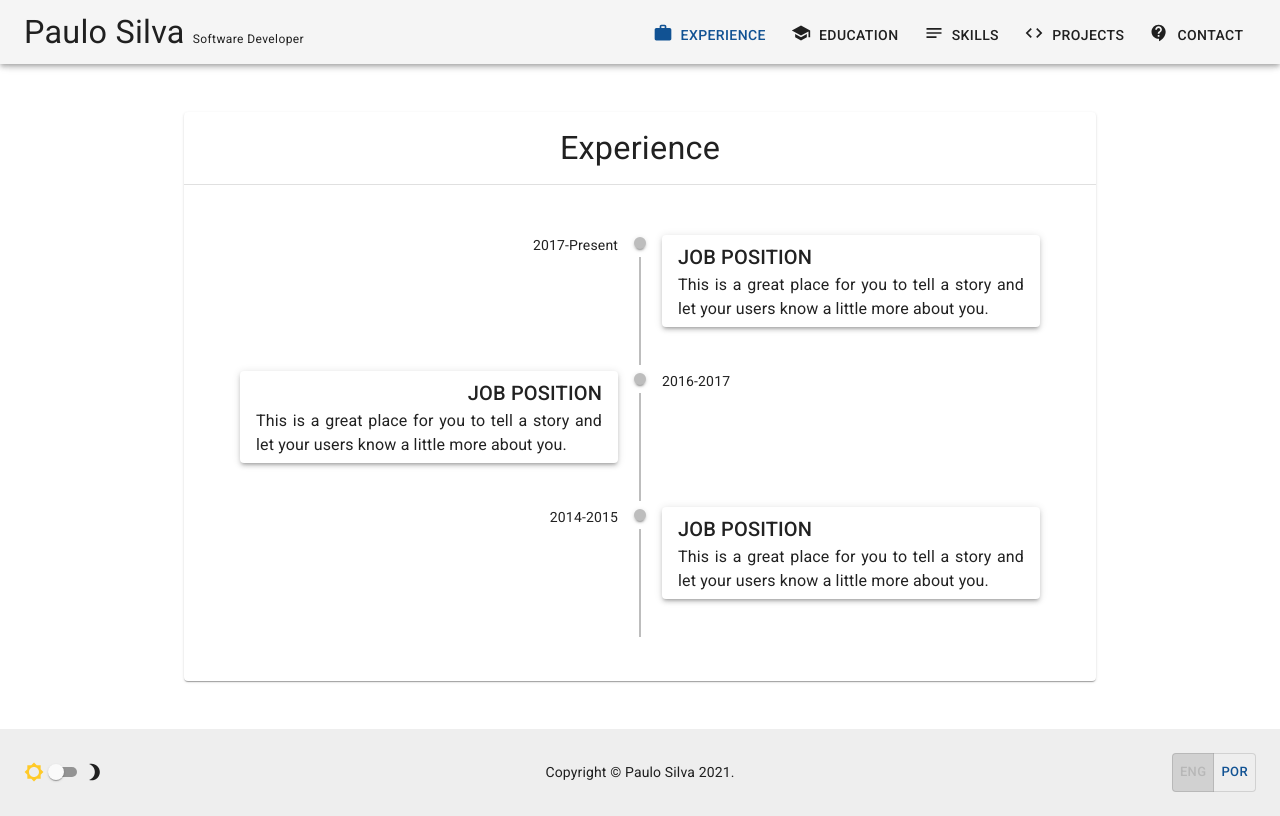
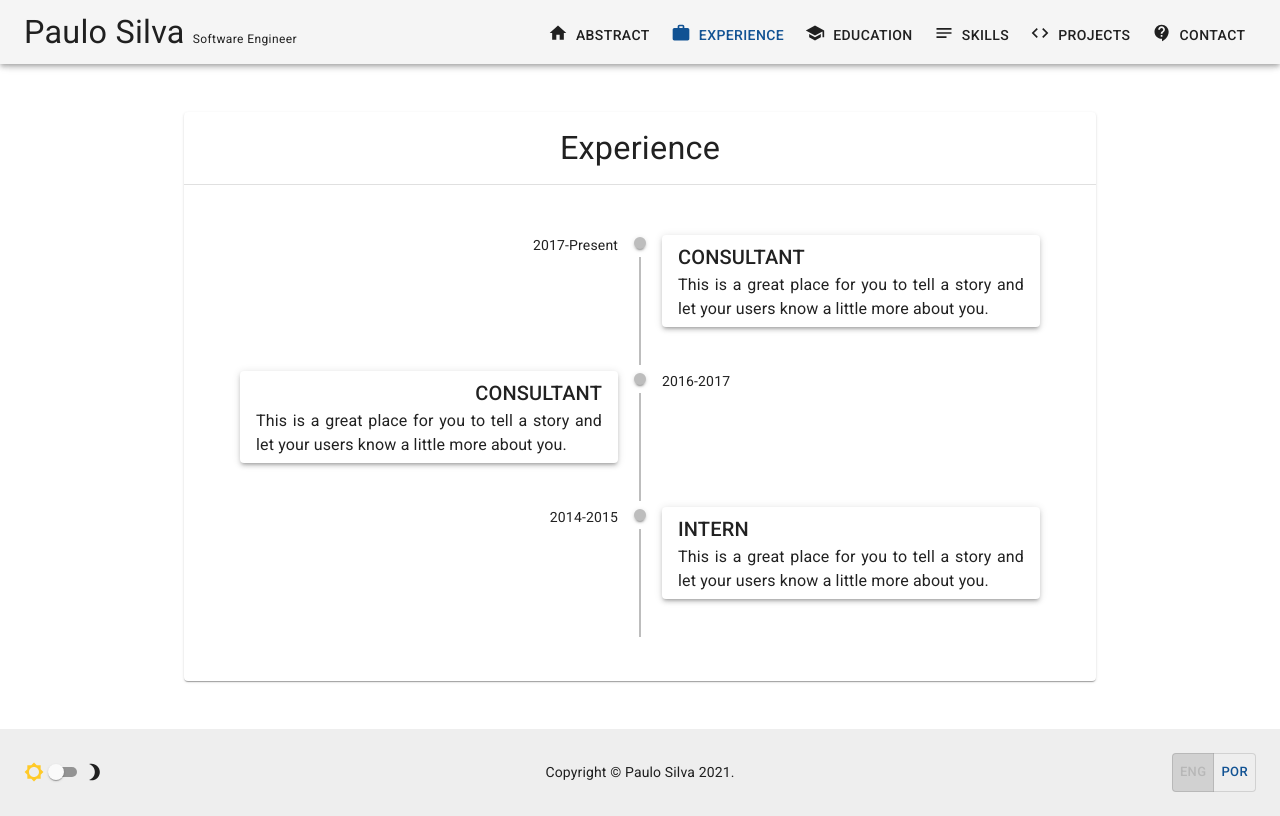
Before and after one commit to padsilva/about-me, a Next.js app: page /experience in a window 1280 px wide. Built offline with nearby package versions, Linux system fonts and the light colour scheme.

Commit message:
add abstract to top menu

```diff
--- a/src/components/Home/index.js
+++ b/src/components/Home/index.js
@@ -57,7 +57,7 @@ const Home = () => {
                 <Typography variant="h4" component="h5">
                   Paulo Silva
                 </Typography>
-                <Typography variant="subtitle2">Software Developer</Typography>
+                <Typography variant="subtitle2">{f('position')}</Typography>
               </Grid>
               <Grid
                 container
--- a/src/components/Menu/data.js
+++ b/src/components/Menu/data.js
@@ -1,6 +1,18 @@
-import { Code, ContactSupport, Notes, School, Work } from '@material-ui/icons'
+import {
+  Code,
+  ContactSupport,
+  Home,
+  Notes,
+  School,
+  Work
+} from '@material-ui/icons'
 
 export default [
+  {
+    icon: <Home fontSize="small" />,
+    link: '/',
+    name: 'home'
+  },
   {
     icon: <Work fontSize="small" />,
     link: '/experience',
--- a/src/components/TopBar/index.js
+++ b/src/components/TopBar/index.js
@@ -1,31 +1,47 @@
-import { AppBar, Box, Grid, Toolbar, Typography } from '@material-ui/core'
+import {
+  AppBar,
+  Box,
+  Grid,
+  Hidden,
+  Toolbar,
+  Typography
+} from '@material-ui/core'
+import { useIntl } from 'react-intl'
 
 import Menu from 'components/Menu'
-import InternalLink from 'components/InternalLink'
 
-const TopBar = () => (
+const TopBar = () => {
+  const { formatMessage } = useIntl()
+  const f = (id) => formatMessage({ id })
+
+  return (
     <>
       <AppBar position="fixed" color="default">
         <Toolbar>
-        <Grid container direction="row" justify="center" alignItems="baseline">
+          <Grid
+            container
+            direction="row"
+            justify="center"
+            alignItems="baseline"
+          >
             <Grid item xs>
-            <InternalLink href="/">
               <Box mr={1} display="inline">
                 <Typography variant="h4" display="inline">
                   Paulo Silva
                 </Typography>
               </Box>
-              <Typography variant="caption">Software Developer</Typography>
-            </InternalLink>
+              <Hidden mdDown>
+                <Typography variant="caption">{f('position')}</Typography>
+              </Hidden>
             </Grid>
             <Grid
               container
               item
               xs={2}
               sm={1}
-            md={8}
-            lg={6}
-            xl={4}
+              md={9}
+              lg={7}
+              xl={5}
               direction="row"
               justify="space-around"
               alignItems="center"
@@ -39,5 +55,6 @@ const TopBar = () => (
       <Toolbar id="back-to-top-anchor" />
     </>
   )
+}
 
 export default TopBar
--- a/src/lang/en.json
+++ b/src/lang/en.json
@@ -1,6 +1,8 @@
 {
   "hometown": "Lisbon",
+  "position": "Software Engineer",
   "abstract": "<p>Velit non enim exercitation culpa aute ad commodo non pariatur dolore eiusmod dolore. Eu esse nulla dolore dolor pariatur aliquip cillum elit aliquip. Adipisicing consequat proident voluptate proident.</p><p>Consequat excepteur laborum laboris minim culpa dolore laboris cupidatat sit. Nostrud sint cillum aute non ipsum elit veniam Lorem. Nisi laborum enim ipsum adipisicing officia.</p><p>Do veniam qui et ea deserunt et reprehenderit qui minim. Aliqua aliquip ullamco proident aliquip esse quis nulla ipsum et nisi. Occaecat pariatur eiusmod dolor occaecat.</p>",
+  "home": "Abstract",
   "experience": "Experience",
   "education": "Education",
   "skills": "Skills",
@@ -17,19 +19,24 @@
   "string.email": "Invalid email.",
   "header": "Header",
   "jobDate1": "2017-Present",
-  "jobPosition1": "Job Position",
+  "jobInstitution1": "Eximbills Technologies",
+  "jobPosition1": "Consultant",
   "jobDescription1": "This is a great place for you to tell a story and let your users know a little more about you.",
   "jobDate2": "2016-2017",
-  "jobPosition2": "Job Position",
+  "jobInstitution2": "agap2IT",
+  "jobPosition2": "Consultant",
   "jobDescription2": "This is a great place for you to tell a story and let your users know a little more about you.",
   "jobDate3": "2014-2015",
-  "jobPosition3": "Job Position",
+  "jobInstitution3": "iClio",
+  "jobPosition3": "Intern",
   "jobDescription3": "This is a great place for you to tell a story and let your users know a little more about you.",
   "educationDate1": "2013-2015",
-  "educationPosition1": "University of Coimbra",
+  "educationGrade1": "Master in Informatics Engineering",
+  "educationInstitution1": "University of Coimbra",
   "educationDescription1": "This is a great place for you to tell a story and let your users know a little more about you.",
   "educationDate2": "2008-2013",
-  "educationPosition2": "University of Coimbra",
+  "educationGrade2": "Bachelor's Degree in Informatics Engineering",
+  "educationInstitution2": "University of Coimbra",
   "educationDescription2": "This is a great place for you to tell a story and let your users know a little more about you.",
   "wonGames.description": "<p>Cras mattis consectetur purus sit amet fermentum. Cras justo odio, dapibus ac facilisis in, egestas eget quam. Morbi leo risus, porta ac consectetur ac, vestibulum at eros.</p><p>Praesent commodo cursus magna, vel scelerisque nisl consectetur et. Vivamus sagittis lacus vel augue laoreet rutrum faucibus dolor auctor.</p><p>Aenean lacinia bibendum nulla sed consectetur. Praesent commodo cursus magna, vel scelerisque nisl consectetur et. Donec sed odio dui. Donec ullamcorper nulla non metus auctor fringilla.</p><p>Cras mattis consectetur purus sit amet fermentum. Cras justo odio, dapibus ac facilisis in, egestas eget quam. Morbi leo risus, porta ac consectetur ac, vestibulum at eros.</p><p>Praesent commodo cursus magna, vel scelerisque nisl consectetur et. Vivamus sagittis lacus vel augue laoreet rutrum faucibus dolor auctor.</p><p>Aenean lacinia bibendum nulla sed consectetur. Praesent commodo cursus magna, vel scelerisque nisl consectetur et. Donec sed odio dui. Donec ullamcorper nulla non metus auctor fringilla.</p>",
   "myTrips.description": "An interactive world map with some points of interest: hometown, visited countries and places to visit.",
--- a/src/lang/pt.json
+++ b/src/lang/pt.json
@@ -1,6 +1,8 @@
 {
   "hometown": "Lisboa",
+  "position": "Engenheiro de Software",
   "abstract": "<p>Com formação em Engenharia Informática, procuro novos desafios que possibilitem a construção da minha carreira nesta área à qual me tenho dedicado com entusiasmo ao longo destes anos.</p><p>Pretendo demonstrar todo o meu potencial e em simultâneo valorizar o meu trabalho com foco numa realização competente e eficaz.</p><p>Para além da minha área de formação académica existem outras das quais tenho interesse, nomeadamente: cinema, desporto, música e natureza.</p>",
+  "home": "Resumo",
   "experience": "Experiência",
   "education": "Educação",
   "skills": "Competências",
@@ -17,20 +19,25 @@
   "string.email": "Email inválido.",
   "header": "Cabeçalho",
   "jobDate1": "2017-Presente",
-  "jobPosition1": "Posição",
-  "jobDescription1": "Minim do nisi tempor esse consequat officia consequat adipisicing dolor anim.",
+  "jobInstitution1": "Eximbills Technologies",
+  "jobPosition1": "Consultor",
+  "jobDescription1": "<p>Desenvolvimento e otimização do software Eximbills Enterprise, dedicado ao sector bancário, nomeadamente ao Trade Finance, e em concordância com as normas SWIFT, UCP e ISO20022.</p><p>Capacidade de análise, negociação, resolução de conflitos e tomada de decisões em curtos períodos de tempo, inerente à relação direta com os clientes (nacionais e internacionais).</p><p>Funções de líder técnico: atribuição de tarefas, formação, gestão de expectativas e planeamento.</p>",
   "jobDate2": "2016-2017",
-  "jobPosition2": "Posição",
-  "jobDescription2": "Minim do nisi tempor esse consequat officia consequat adipisicing dolor anim.",
+  "jobInstitution2": "agap2IT",
+  "jobPosition2": "Consultor",
+  "jobDescription2": "<p>Minim do nisi tempor esse consequat officia consequat adipisicing dolor anim.</p>",
   "jobDate3": "2014-2015",
-  "jobPosition3": "Posição",
-  "jobDescription3": "Minim do nisi tempor esse consequat officia consequat adipisicing dolor anim.",
+  "jobInstitution3": "iClio",
+  "jobPosition3": "Estagiário",
+  "jobDescription3": "<p>Tomadas de decisão de engenharia de software. Desenvolvimento e integração de uma aplicação de geração de árvores genealógicas.</p>",
   "educationDate1": "2013-2015",
-  "educationPosition1": "Universidade de Coimbra",
-  "educationDescription1": "Minim do nisi tempor esse consequat officia consequat adipisicing dolor anim.",
+  "educationGrade1": "Mestrado em Engenharia Informática",
+  "educationInstitution1": "Universidade de Coimbra",
+  "educationDescription1": "<p>Conhecimentos adquiridos nas diversas áreas específicas de engenharia informática, nomeadamente: Engenharia de Redes de Comunicação, Sistemas e Computação, Sistemas de Informação e Engenharia de Software.</p>",
   "educationDate2": "2008-2013",
-  "educationPosition2": "Universidade de Coimbra",
-  "educationDescription2": "Minim do nisi tempor esse consequat officia consequat adipisicing dolor anim.",
+  "educationGrade2": "Licenciatura em Engenharia Informática",
+  "educationInstitution2": "Universidade de Coimbra",
+  "educationDescription2": "<p>Conhecimentos adquiridos para assegurar uma formação de base sólida em diversas áreas estruturantes, nomeadamente: na matemática, física e programação.</p>",
   "wonGames.description": "<p>Fugiat magna magna velit est in ullamco duis ipsum irure adipisicing velit. Proident dolor occaecat irure mollit veniam consectetur labore in laboris ad proident eiusmod irure fugiat. Amet esse tempor tempor sit Lorem.</p><p>Sunt deserunt labore eu sunt aliquip ullamco occaecat nisi est mollit nulla tempor et ullamco. Tempor culpa sint duis anim id ipsum sint exercitation ad. Nisi non id velit Lorem proident id velit tempor exercitation ex.</p><p>Officia nisi sint Lorem sint sunt. Anim anim duis deserunt laborum elit culpa aute Lorem. Mollit ipsum do cillum qui ad occaecat reprehenderit cupidatat consequat consequat quis. Ut adipisicing velit eu occaecat do laboris dolore. Est enim id est in mollit.</p><p>Fugiat magna magna velit est in ullamco duis ipsum irure adipisicing velit. Proident dolor occaecat irure mollit veniam consectetur labore in laboris ad proident eiusmod irure fugiat. Amet esse tempor tempor sit Lorem.</p><p>Sunt deserunt labore eu sunt aliquip ullamco occaecat nisi est mollit nulla tempor et ullamco. Tempor culpa sint duis anim id ipsum sint exercitation ad. Nisi non id velit Lorem proident id velit tempor exercitation ex.</p><p>Officia nisi sint Lorem sint sunt. Anim anim duis deserunt laborum elit culpa aute Lorem. Mollit ipsum do cillum qui ad occaecat reprehenderit cupidatat consequat consequat quis. Ut adipisicing velit eu occaecat do laboris dolore. Est enim id est in mollit.</p>",
   "myTrips.description": "Um mapa mundo interactivo com alguns pontos de interesse: terra natal, países visitados e locais a visitar.",
   "mtbBlog.description": "<p>Fugiat magna magna velit est in ullamco duis ipsum irure adipisicing velit. Proident dolor occaecat irure mollit veniam consectetur labore in laboris ad proident eiusmod irure fugiat. Amet esse tempor tempor sit Lorem.</p><p>Sunt deserunt labore eu sunt aliquip ullamco occaecat nisi est mollit nulla tempor et ullamco. Tempor culpa sint duis anim id ipsum sint exercitation ad. Nisi non id velit Lorem proident id velit tempor exercitation ex.</p><p>Officia nisi sint Lorem sint sunt. Anim anim duis deserunt laborum elit culpa aute Lorem. Mollit ipsum do cillum qui ad occaecat reprehenderit cupidatat consequat consequat quis. Ut adipisicing velit eu occaecat do laboris dolore. Est enim id est in mollit.</p>",
```
Lines whose indentation alone changed are shown as unchanged.
